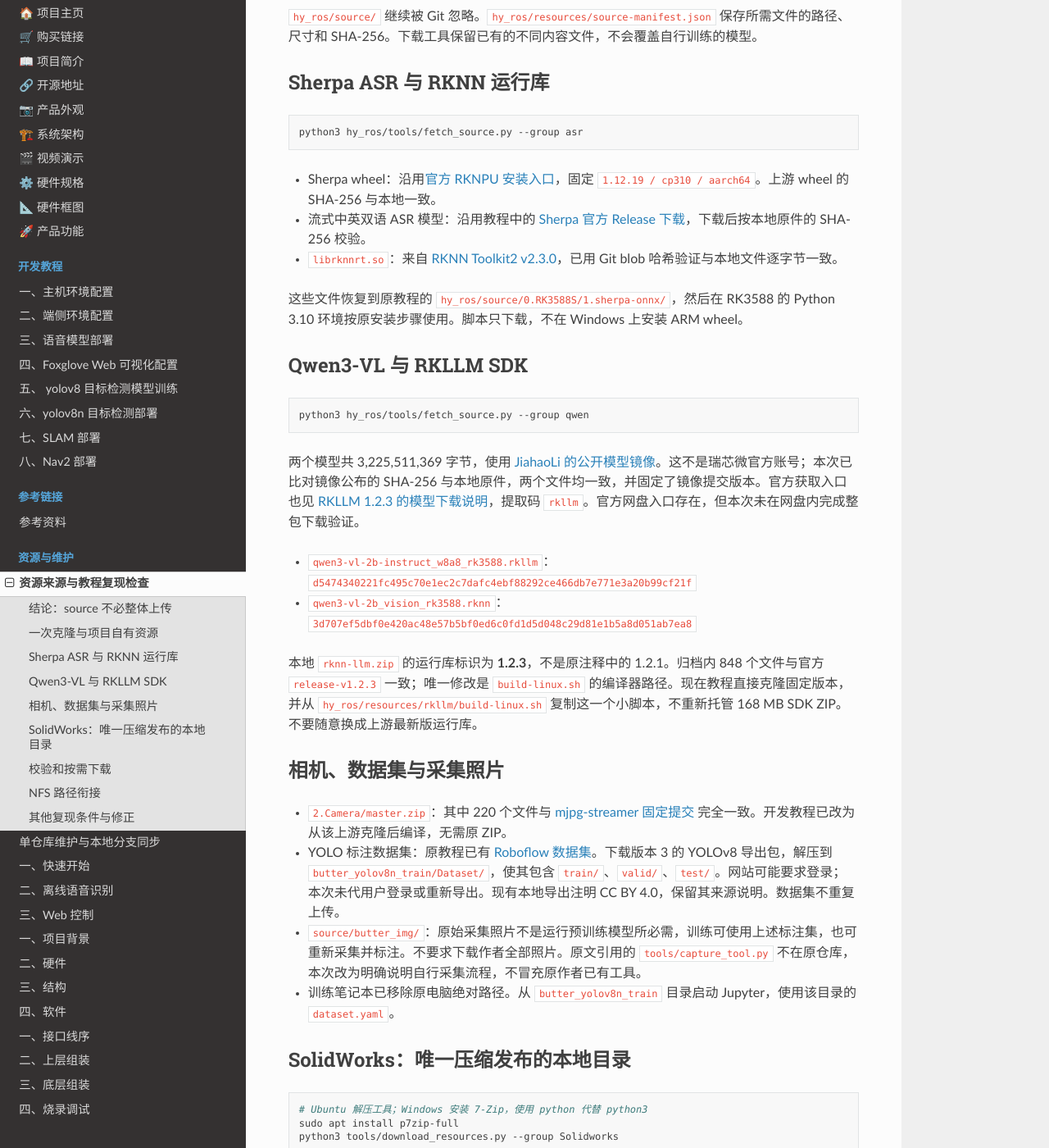
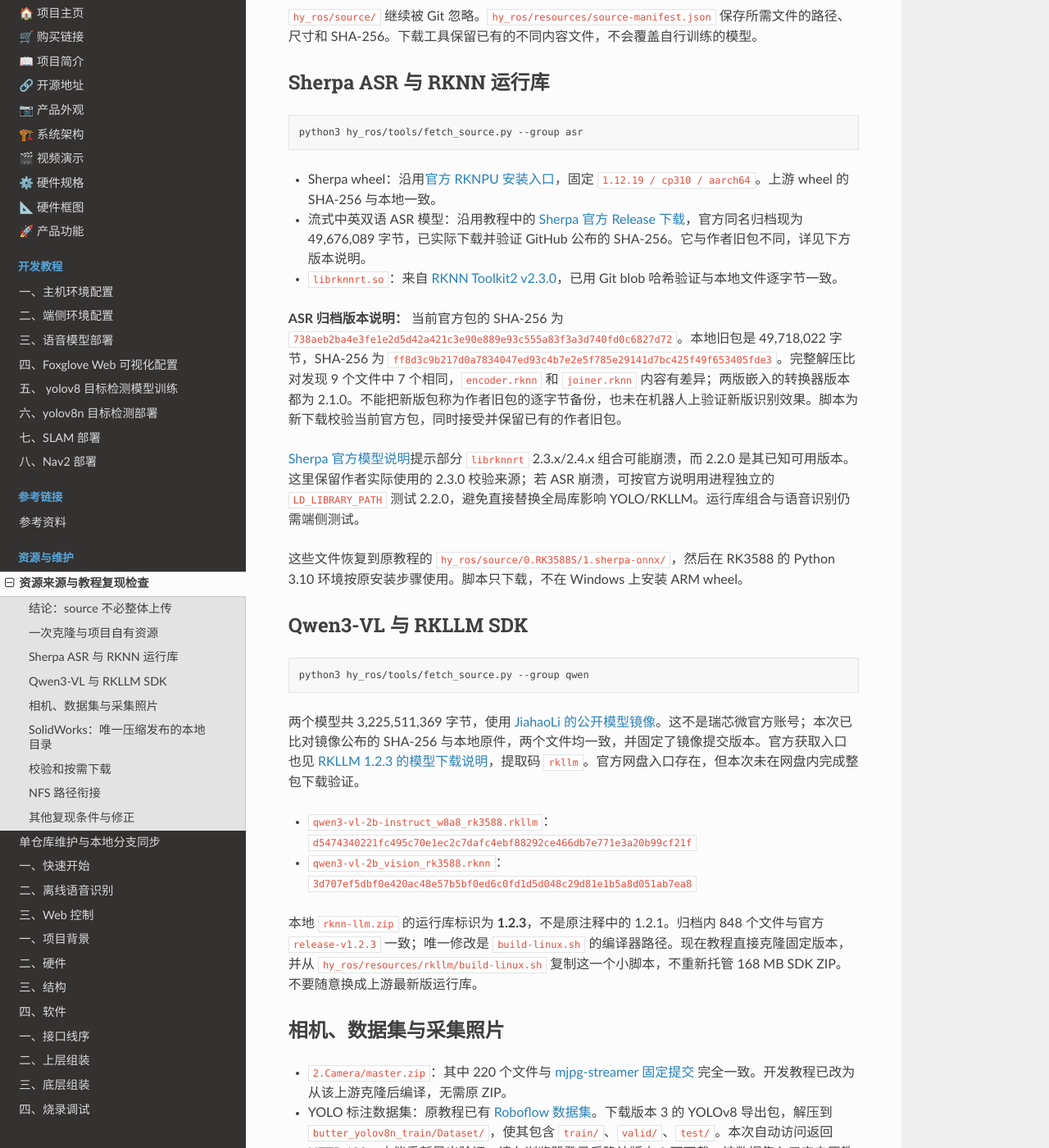
Before and after one commit to zhanghongchen1213/DIY_hyrobot, a Sphinx documentation site: the page built from docs/source/7_Resources.md, in a window 1280 px wide and 1400 px high, scrolled down 645 px. Shown: the whole window at 82% size. Built offline with Sphinx 7.4.7 and the Read the Docs theme 3.1.0, drawn with Linux system fonts in a browser that asks for light colours; some of the changed text lies outside the part shown.

Commit message:
Squashed 'hy_ros/' changes from c6e61a7..f0cfc84
f0cfc84 docs: verify upstream ASR revisions and preserve local resource variants

git-subtree-dir: hy_ros
git-subtree-split: f0cfc84f9aac8601e860552aa2abcffd2e55f6f5

````diff
--- a/docs/source/7_Resources.md
+++ b/docs/source/7_Resources.md
@@ -25,8 +25,12 @@
 ```
 
 - Sherpa wheel：沿用[官方 RKNPU 安装入口](https://k2-fsa.github.io/sherpa/onnx/rknn/install.html)，固定 `1.12.19 / cp310 / aarch64`。上游 wheel 的 SHA-256 与本地一致。
-- 流式中英双语 ASR 模型：沿用教程中的 [Sherpa 官方 Release 下载](https://github.com/k2-fsa/sherpa-onnx/releases/download/asr-models/sherpa-onnx-rk3588-streaming-zipformer-small-bilingual-zh-en-2023-02-16.tar.bz2)，下载后按本地原件的 SHA-256 校验。
+- 流式中英双语 ASR 模型：沿用教程中的 [Sherpa 官方 Release 下载](https://github.com/k2-fsa/sherpa-onnx/releases/download/asr-models/sherpa-onnx-rk3588-streaming-zipformer-small-bilingual-zh-en-2023-02-16.tar.bz2)，官方同名归档现为 49,676,089 字节，已实际下载并验证 GitHub 公布的 SHA-256。它与作者旧包不同，详见下方版本说明。
 - `librknnrt.so`：来自 [RKNN Toolkit2 v2.3.0](https://github.com/airockchip/rknn-toolkit2/tree/a8dd54d41e92c95b4f95780ed0534362b2c98b92)，已用 Git blob 哈希验证与本地文件逐字节一致。
+
+**ASR 归档版本说明：** 当前官方包的 SHA-256 为 `738aeb2ba4e3fe1e2d5d42a421c3e90e889e93c555a83f3a3d740fd0c6827d72`。本地旧包是 49,718,022 字节，SHA-256 为 `ff8d3c9b217d0a7834047ed93c4b7e2e5f785e29141d7bc425f49f653405fde3`。完整解压比对发现 9 个文件中 7 个相同，`encoder.rknn` 和 `joiner.rknn` 内容有差异；两版嵌入的转换器版本都为 2.1.0。不能把新版包称为作者旧包的逐字节备份，也未在机器人上验证新版识别效果。脚本为新下载校验当前官方包，同时接受并保留已有的作者旧包。
+
+[Sherpa 官方模型说明](https://k2-fsa.github.io/sherpa/onnx/rknn/models.html)提示部分 `librknnrt` 2.3.x/2.4.x 组合可能崩溃，而 2.2.0 是其已知可用版本。这里保留作者实际使用的 2.3.0 校验来源；若 ASR 崩溃，可按官方说明用进程独立的 `LD_LIBRARY_PATH` 测试 2.2.0，避免直接替换全局库影响 YOLO/RKLLM。运行库组合与语音识别仍需端侧测试。
 
 这些文件恢复到原教程的 `hy_ros/source/0.RK3588S/1.sherpa-onnx/`，然后在 RK3588 的 Python 3.10 环境按原安装步骤使用。脚本只下载，不在 Windows 上安装 ARM wheel。
 
@@ -46,7 +50,7 @@
 ## 相机、数据集与采集照片
 
 - `2.Camera/master.zip`：其中 220 个文件与 [mjpg-streamer 固定提交](https://github.com/jacksonliam/mjpg-streamer/tree/310b29f4a94c46652b20c4b7b6e5cf24e532af39) 完全一致。开发教程已改为从该上游克隆后编译，无需原 ZIP。
-- YOLO 标注数据集：原教程已有 [Roboflow 数据集](https://universe.roboflow.com/butter-robot/butter_robot/dataset/3)。下载版本 3 的 YOLOv8 导出包，解压到 `butter_yolov8n_train/Dataset/`，使其包含 `train/`、`valid/`、`test/`。网站可能要求登录；本次未代用户登录或重新导出。现有本地导出注明 CC BY 4.0，保留其来源说明。数据集不重复上传。
+- YOLO 标注数据集：原教程已有 [Roboflow 数据集](https://universe.roboflow.com/butter-robot/butter_robot/dataset/3)。下载版本 3 的 YOLOv8 导出包，解压到 `butter_yolov8n_train/Dataset/`，使其包含 `train/`、`valid/`、`test/`。本次自动访问返回 HTTP 403，未能重新导出验证；请在浏览器登录后确认版本 3 可下载。该数据集入口来自原教程，不代表已验证其匿名下载可用。现有本地导出注明 CC BY 4.0，保留其来源说明。数据集不重复上传。
 - `source/butter_img/`：原始采集照片不是运行预训练模型所必需，训练可使用上述标注集，也可重新采集并标注。不要求下载作者全部照片。原文引用的 `tools/capture_tool.py` 不在原仓库，本次改为明确说明自行采集流程，不冒充原作者已有工具。
 - 训练笔记本已移除原电脑绝对路径。从 `butter_yolov8n_train` 目录启动 Jupyter，使用该目录的 `dataset.yaml`。
 
````
Also changed, not shown: docs/source/3_Development_instructions.md (+2 -0 lines), 2 other files.
